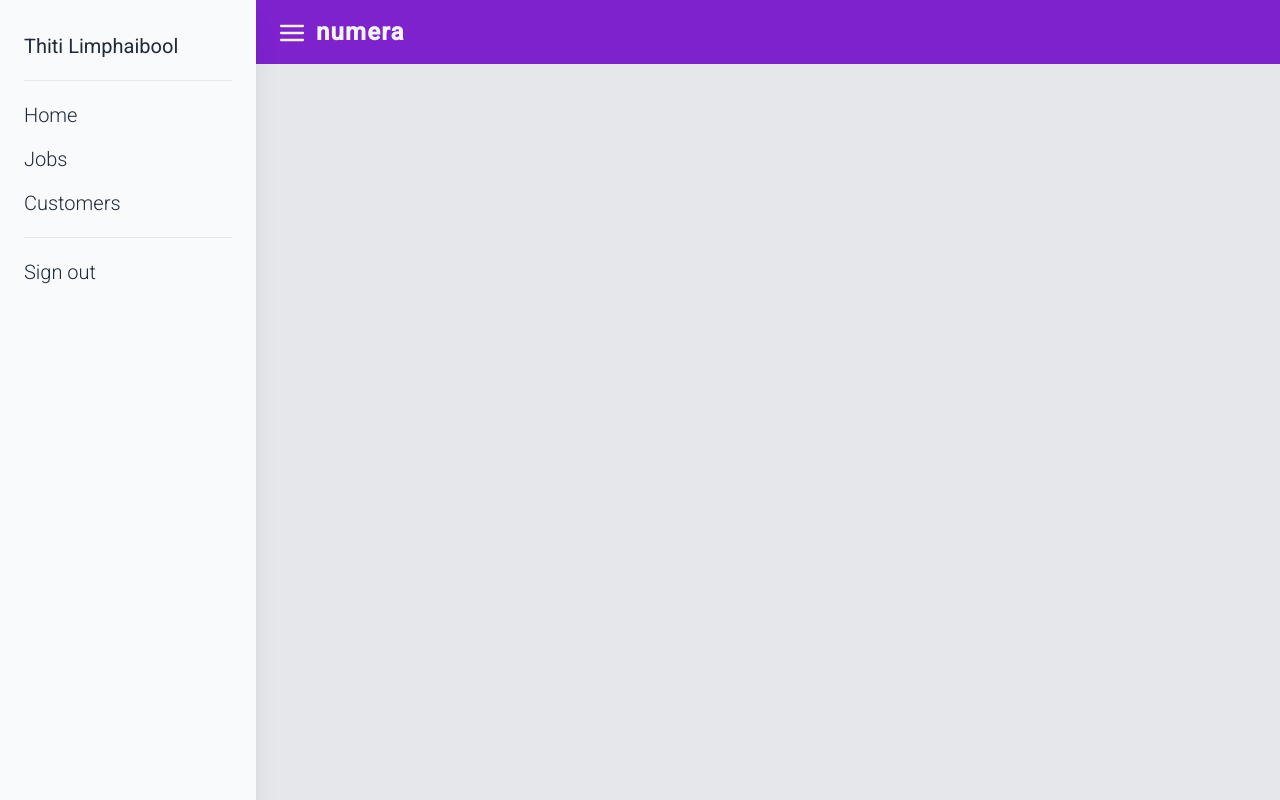
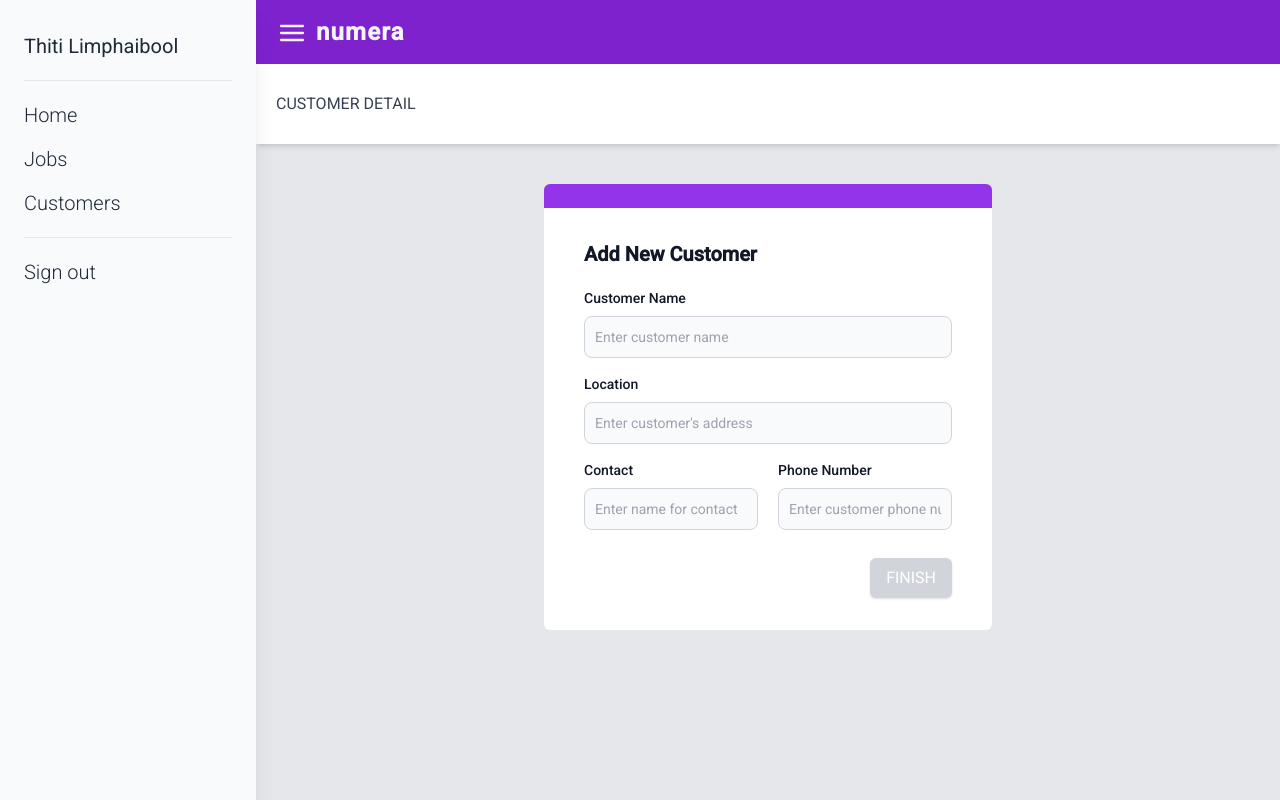
Before and after one commit to thiti-lim/job-costing-app, an Angular app: page /customer/list/1 in a window 1280 px wide. Before the commit this address led to /. Built offline with nearby package versions, Linux system fonts and the light colour scheme.

Commit message:
add customer done

```diff
--- a/src/app/app.module.ts
+++ b/src/app/app.module.ts
@@ -20,7 +20,7 @@ const routes: Routes = [
   { path: 'job/history', component: JobHistoryComponent },
   { path: 'job', redirectTo: 'job/history', pathMatch: 'full' },
   { path: 'customer/list', component: CustomerListComponent },
-  { path: 'customer/:id', component: CustomerDetailComponent },
+  { path: 'customer/list/:id', component: CustomerDetailComponent },
   { path: 'customer/new', component: CustomerDetailComponent },
   { path: 'customer', redirectTo: 'customer/list', pathMatch: 'full' },
   { path: '', redirectTo: '/home', pathMatch: 'full' },
--- a/src/app/customer/customer-detail/customer-detail.component.html
+++ b/src/app/customer/customer-detail/customer-detail.component.html
@@ -1,7 +1,7 @@
 <page-header [pageTitle]="pageTitle"></page-header>
 <form [formGroup]="customerForm" (ngSubmit)="onSubmit()" class="my-10 mx-72">
-  <div class="bg-purple-600 h-5 rounded-t-md"></div>
-  <div class="bg-white p-10 rounded-b-md">
+  <div class="bg-purple-600 h-6 rounded-t-md"></div>
+  <div class="bg-white py-8 px-10 rounded-b-md">
     <div class="mb-5 text-xl font-bold text-gray-900">Add New Customer</div>
     <div class="mb-4">
       <label for="name" class="block mb-2 text-sm font-medium text-gray-900"
--- a/src/app/customer/customer-detail/customer-detail.component.ts
+++ b/src/app/customer/customer-detail/customer-detail.component.ts
@@ -1,6 +1,9 @@
 import { Component } from '@angular/core';
 import { FormBuilder, FormGroup, Validators } from '@angular/forms';
+import { ActivatedRoute, Router } from '@angular/router';
 import { whitespaceValidator } from 'src/app/helpers/validators';
+import { CustomerService } from '../customer.service';
+import { Customer } from 'src/app/models/customer.model';
 
 @Component({
   selector: 'app-customer-detail',
@@ -10,14 +13,27 @@ import { whitespaceValidator } from 'src/app/helpers/validators';
 export class CustomerDetailComponent {
   pageTitle: string = 'Customer Detail';
   customerForm!: FormGroup;
-  constructor(private formBuilder: FormBuilder) {}
+  isNewCustomer!: boolean;
+  constructor(
+    private customerService: CustomerService,
+    private formBuilder: FormBuilder,
+    private router: Router,
+    private activatedRoute: ActivatedRoute
+  ) {}
 
   ngOnInit() {
+    const currentRoute = this.activatedRoute.snapshot;
+    if (currentRoute.url.join('/') === 'customer/new') {
+      this.isNewCustomer = true;
+    } else {
+      false;
+    }
+    // Access the current route or perform any desired action
     this.customerForm = this.formBuilder.group({
       name: ['', [Validators.required, whitespaceValidator()]],
       location: ['', [Validators.required, whitespaceValidator()]],
       contact: ['', [Validators.required, whitespaceValidator()]],
-      phoneNumber: ['', [Validators.required, Validators.pattern(/^\d{10}$/)]],
+      phoneNumber: ['', [Validators.required, Validators.pattern(/^0\d{9}$/)]],
     });
   }
 
@@ -39,6 +55,19 @@ export class CustomerDetailComponent {
     if (this.customerForm.invalid) {
       return;
     }
-    console.log(this.customerForm.value);
+    if (this.isNewCustomer) {
+      this.customerService.addCustomer(
+        new Customer(
+          this.customerService.nextId++,
+          this.name!.value,
+          this.location!.value,
+          this.contact!.value,
+          this.phoneNumber!.value
+        )
+      );
+      console.log(this.customerService.customers);
+      console.log(this.router.url);
+      this.router.navigateByUrl('/customer');
+    }
   }
 }
--- a/src/app/customer/customer-list/customer-list.component.html
+++ b/src/app/customer/customer-list/customer-list.component.html
@@ -13,8 +13,8 @@
         <tr>
           <th class="pl-8 pr-4 py-6 font-normal">Name</th>
           <th class="px-4 py-6 font-normal">Location</th>
+          <th class="px-4 py-6 font-normal">Contact</th>
           <th class="px-4 py-6 font-normal">Phone Number</th>
-          <th class="px-4 py-6 font-normal">Contact</th>
           <th class="w-24"></th>
           <!-- Added column for actions -->
         </tr>
@@ -28,10 +28,10 @@
             {{ customer.location }}
           </td>
           <td class="py-4 px-4 {{ isEven ? 'bg-white' : 'bg-gray-100' }}">
-            {{ customer.phoneNumber }}
+            {{ customer.contact }}
           </td>
           <td class="py-4 px-4 {{ isEven ? 'bg-white' : 'bg-gray-100' }}">
-            {{ customer.contact }}
+            {{ customer.phoneNumber }}
           </td>
           <td class="py-4 px-4 {{ isEven ? 'bg-white' : 'bg-gray-100' }}">
             <button
--- a/src/app/customer/customer.service.ts
+++ b/src/app/customer/customer.service.ts
@@ -6,18 +6,13 @@ import { Customer } from '../models/customer.model';
 })
 export class CustomerService {
   customers: Customer[] = [
-    new Customer(1, 'Acme Corporation', 'New York', '555-1234', 'John Smith'),
-    new Customer(2, 'Globex Industries', 'London', '555-5678', 'Jane Doe'),
-    new Customer(
-      3,
-      'Initech Solutions',
-      'San Francisco',
-      '555-9012',
-      'Alice Johnson'
-    ),
-    new Customer(4, 'TechCo Ltd.', 'Tokyo', '555-3456', 'Bob Thompson'),
-    new Customer(5, 'MegaCorp Inc.', 'Sydney', '555-7890', 'Eva Davis'),
+    new Customer(1, 'ABC Corporation', 'New York', 'John Doe', '0123456789'),
+    new Customer(2, 'XYZ Industries', 'London', 'Jane Smith', '0987654321'),
+    new Customer(3, 'Smith & Co.', 'Paris', 'Mike Johnson', '0123456798'),
+    new Customer(4, 'Acme Ltd.', 'Tokyo', 'Sarah Lee', '0678901234'),
+    new Customer(5, 'Global Ventures', 'Berlin', 'Robert Brown', '0897654321'),
   ];
+  nextId = 6;
 
   getCustomers(): Customer[] {
     return this.customers;
@@ -29,4 +24,8 @@ export class CustomerService {
       this.customers.splice(index, 1);
     }
   }
+
+  addCustomer(customer: Customer): void {
+    this.customers.push(customer);
+  }
 }
--- a/src/app/models/customer.model.ts
+++ b/src/app/models/customer.model.ts
@@ -1,16 +1,16 @@
 export class Customer {
   id: number;
   name: string;
+  contact: string;
   location: string;
   phoneNumber: string;
-  contact: string;
 
   constructor(
     id: number,
     name: string,
     location: string,
-    phoneNumber: string,
-    contact: string
+    contact: string,
+    phoneNumber: string
   ) {
     this.id = id;
     this.name = name;
```
